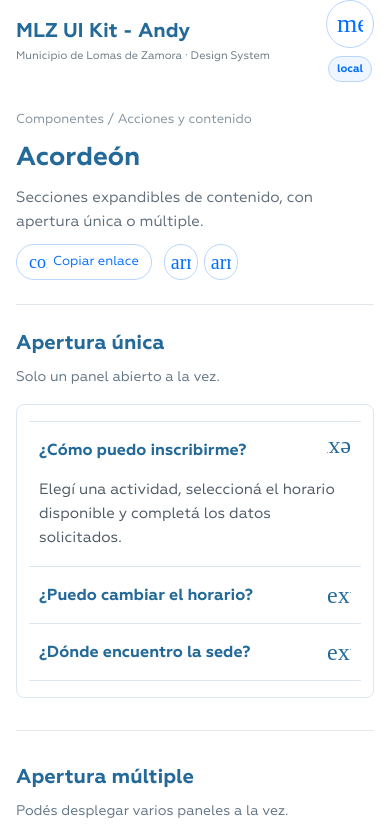
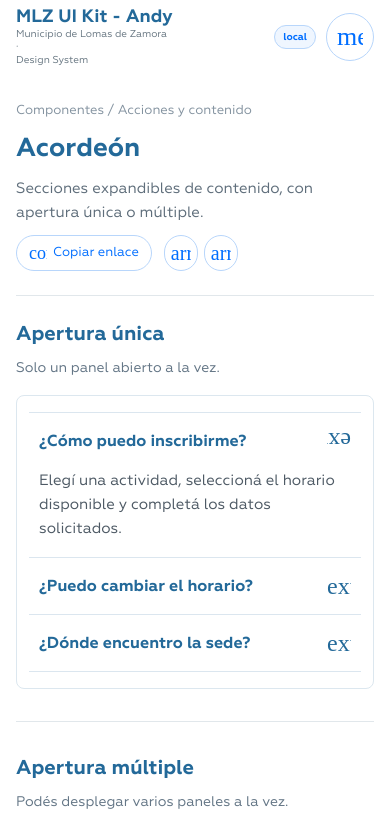
Before and after one commit to SantiagoM96/mlz-muni, a React (Vite) app: page /ui-kit-andy/componentes/acordeon in a window 390 px wide. Shown: the top 827 px of the page. Built offline with nearby package versions, Linux system fonts and the light colour scheme; a web font is replaced by a local one.

Commit message:
style(andy-kit): three-zone single-row mobile header with compact three-line brand

```diff
--- a/src/pages/andy-kit/andy-kit.css
+++ b/src/pages/andy-kit/andy-kit.css
@@ -852,3 +852,84 @@
   font-size:26px!important;
  }
 }
+
+/* Mobile: una sola fila con tres zonas: identidad en tres renglones,
+   chip de versión al medio y hamburguesa a la derecha. */
+@media(max-width:790px){
+ .andy-doc-layout .andy-topbar{
+  display:grid;
+  grid-template-columns:minmax(0,1fr) auto 48px;
+  align-items:center;
+  column-gap:12px;
+  min-height:72px;
+ }
+ .andy-doc-layout .andy-topbar-heading{
+  min-width:0;
+  width:100%;
+  gap:1px;
+  padding-block:6px;
+  justify-self:start;
+ }
+ .andy-doc-layout .andy-header h1{
+  margin:0;
+  font-size:18px;
+  line-height:21px;
+  white-space:nowrap;
+ }
+ .andy-doc-layout .andy-topbar-heading .andy-eyebrow{
+  display:flex;
+  flex-direction:column;
+  align-items:flex-start;
+  gap:0;
+  font-size:10px;
+  line-height:13px;
+  white-space:normal;
+  overflow:visible;
+  text-overflow:clip;
+  letter-spacing:0;
+ }
+ .andy-doc-layout .andy-topbar-heading .andy-eyebrow>span{
+  display:block;
+  white-space:nowrap;
+ }
+ .andy-doc-layout .andy-topbar-heading .andy-eyebrow-divider{display:none}
+ .andy-doc-layout .andy-topbar-actions{
+  display:contents;
+ }
+ .andy-doc-layout .andy-topbar-actions .andy-version{
+  grid-column:2;
+  justify-self:center;
+  align-self:center;
+  height:24px;
+  min-height:24px;
+  padding:0 8px;
+  margin:0;
+  font-size:10px;
+  line-height:14px;
+ }
+ .andy-doc-layout .andy-sidebar-toggle{
+  grid-column:3;
+  justify-self:end;
+  align-self:center;
+  width:48px;
+  min-width:48px;
+  height:48px;
+  min-height:48px;
+  padding:0;
+ }
+}
+@media(max-width:580px){
+ .andy-doc-layout .andy-topbar{min-height:72px;column-gap:10px}
+ .andy-doc-layout .andy-header h1{font-size:18px;line-height:21px}
+ .andy-doc-layout .andy-topbar-actions .andy-version{
+  height:24px;
+  min-height:24px;
+  padding:0 8px;
+  font-size:10px;
+ }
+}
+@media(max-width:360px){
+ .andy-doc-layout .andy-topbar{column-gap:6px}
+ .andy-doc-layout .andy-header h1{font-size:16px}
+ .andy-doc-layout .andy-topbar-heading .andy-eyebrow{font-size:9px}
+}
```
